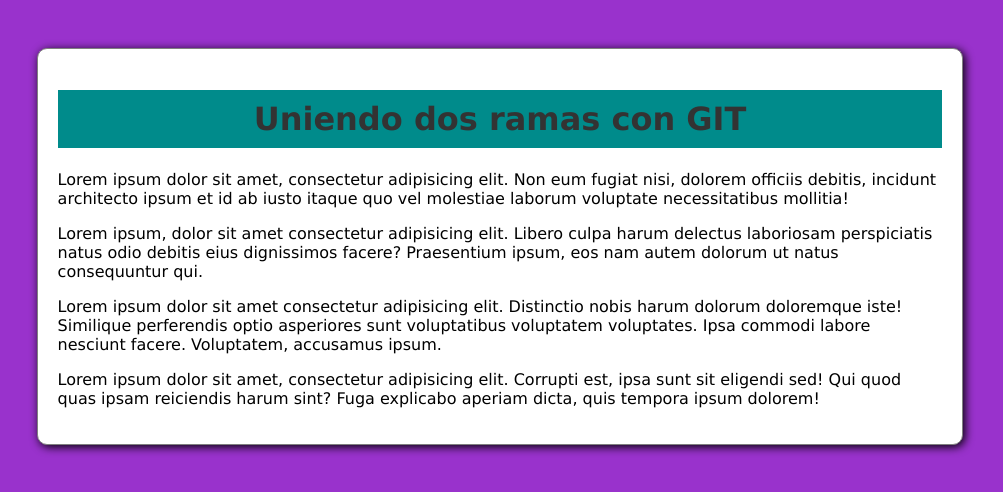
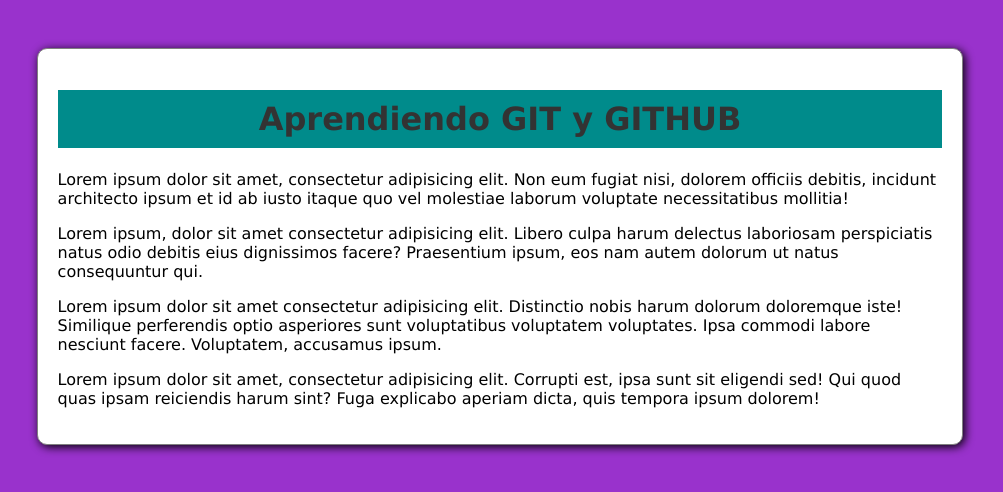
Before and after one commit to Bryan-Osorio/Hyperblog, a plain HTML site: page index.html in a window 1280 px wide. Shown: the whole page, without its empty margins (140-1143 px from the left). Drawn offline with Linux system fonts and the light colour scheme.

Commit message:
cambiando el titulo de blogpost

```diff
--- a/index.html
+++ b/index.html
@@ -10,7 +10,7 @@
 
     <div class="contenedor">
         <div class="post">
-            <h1>Uniendo dos ramas con GIT</h1>
+            <h1>Aprendiendo GIT y GITHUB</h1>
 
             <p>
                 Lorem ipsum dolor sit amet, consectetur adipisicing elit. Non eum fugiat nisi, dolorem officiis debitis, incidunt architecto ipsum et id ab iusto itaque quo vel molestiae laborum voluptate necessitatibus mollitia!
```
